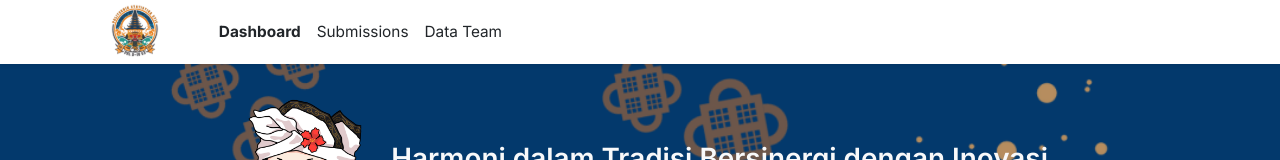
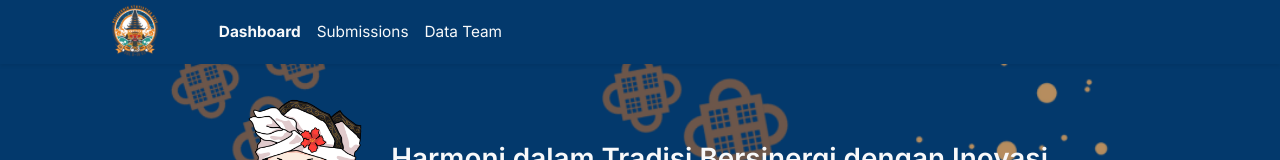
Before and after one commit to danang0202/web-pml, a React (Vite) app in the folder web-pml/: page / in a window 1280 px wide. Shown: the top 160 px of the page. Built offline with nearby package versions, Linux system fonts and the light colour scheme; no server answers.

Commit message:
fix: login navigate

```diff
--- a/web-pml/src/assets/components/Navbar.jsx
+++ b/web-pml/src/assets/components/Navbar.jsx
@@ -29,7 +29,7 @@ function Navbar() {
 
     return (
         <>
-            <nav className={`navbar navbar-expand-lg ${location.pathname.startsWith('/dashboard') ? navbarColor : 'bg-clear'} w-100  px-5 transition-colors shadow-sm`} style={{ height: '4rem' }}>
+            <nav className={`navbar navbar-expand-lg ${location.pathname == ('/') ? navbarColor :  'bg-clear' } w-100  px-5 transition-colors shadow-sm`} style={{ height: '4rem' }}>
                 <div className="container-fluid">
                     <div className="logo-container text-end px-5 mb-1">
                         <img src="/images/logo/Logo Full.svg" alt="" style={{ width: '3.5rem' }} />
@@ -40,13 +40,13 @@ function Navbar() {
                     <div className="collapse navbar-collapse" id="navbarNavDropdown">
                         <ul className="navbar-nav">
                             <li className="nav-item">
-                                <a className={`nav-link active ${location.pathname.startsWith('/dashboard') ? fontColor : 'text-dark'}`} aria-current="page" href="/">Dashboard</a>
+                                <a className={`nav-link active ${ location.pathname == ('/') ? fontColor : 'text-dark'}`} aria-current="page" href="/">Dashboard</a>
                             </li>
                             <li className="nav-item">
-                                <a className={`nav-link  ${location.pathname.startsWith('/dashboard') ? fontColor : 'text-dark'}`} href="/submissions">Submissions</a>
+                                <a className={`nav-link  ${location.pathname == ('/') ? fontColor : 'text-dark'}`} href="/submissions">Submissions</a>
                             </li>
                             <li className="nav-item">
-                                <a className={`nav-link ${location.pathname.startsWith('/dashboard') ? fontColor : 'text-dark'}`} href="/team">Data Team</a>
+                                <a className={`nav-link ${location.pathname == ('/') ? fontColor : 'text-dark'}`} href="/team">Data Team</a>
                             </li>
                         </ul>
                     </div>
--- a/web-pml/src/assets/components/TableRecent.jsx
+++ b/web-pml/src/assets/components/TableRecent.jsx
@@ -13,8 +13,8 @@ function TableRecent() {
 
     const handleLinkClick = (item) => {
         event.preventDefault();
-        // let url = (`https://central.pkl63.stis.ac.id/-/edit/OGnOJdHta8UsUQ3JTo10xPCq9f3BhYr?instance_id=uuid:7113273a-7d10-404a-a1e2-2746eb853243&return_url=`);
-        let url = (`https://central.pkl63.stis.ac.id/v1/projects/1/forms/MODUL2/submissions/uuid:7113273a-7d10-404a-a1e2-2746eb853243/edit`);
+        let url = (`https://central.pkl63.stis.ac.id/-/edit/OGnOJdHta8UsUQ3JTo10xPCq9f3BhYr?instance_id=${item.instanceId}&return_url=`);
+        // let url = (`https://central.pkl63.stis.ac.id/v1/projects/1/forms/MODUL2/submissions/uuid:7113273a-7d10-404a-a1e2-2746eb853243/edit`);
         window.open(url, '_blank');
     }
 
--- a/web-pml/src/assets/screens/Login.jsx
+++ b/web-pml/src/assets/screens/Login.jsx
@@ -134,7 +134,7 @@ function Login() {
                 if (response.status == 200) {
                     updateDataWilayahKerjaTim(response.data);
                     sessionStorage.setItem("notif-login", "success");
-                    // navigate("/");
+                    navigate("/");
                 }
             } catch (error) {
                 console.log("Terdapat masalah pada get wilayah kerja tim");
```
